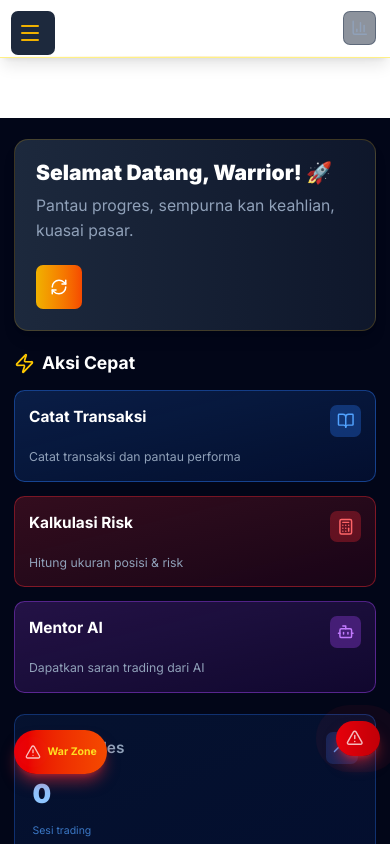
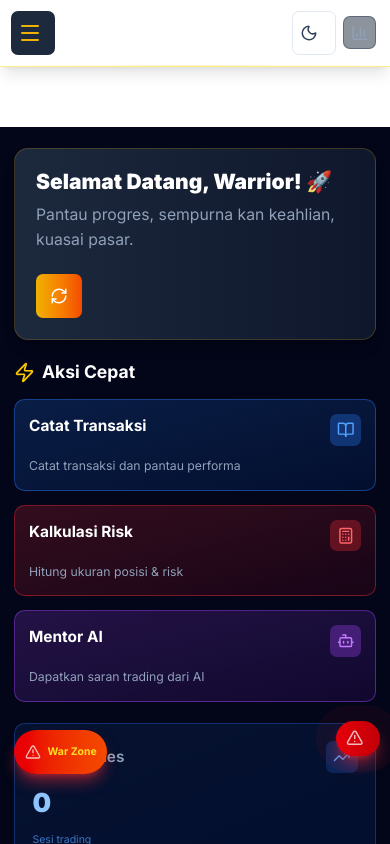
Before and after one commit to Hdiignna-DEV/mpt-warrior, a Next.js app: page / in a window 390 px wide. Built offline with nearby package versions, Linux system fonts and the light colour scheme.

Commit message:
feat: complete dark/light theme support with persistent storage, enhance header with theme toggle, improve sidebar mobile responsiveness

```diff
--- a/src/components/Header.tsx
+++ b/src/components/Header.tsx
@@ -3,6 +3,7 @@
 import { Zap, TrendingUp, Target, BarChart3 } from 'lucide-react';
 import Link from 'next/link';
 import { useEffect, useState } from 'react';
+import { ThemeToggle } from './ThemeToggle';
 
 export default function Header() {
   const [stats, setStats] = useState({
@@ -85,10 +86,14 @@ export default function Header() {
             </div>
           </div>
 
-          {/* Analytics Button */}
-          <Link href="/analytics" className="p-2 md:p-3 rounded-lg bg-slate-800/50 hover:bg-slate-700 border border-slate-700/50 hover:border-yellow-500/30 transition-all hover:shadow-lg hover:shadow-yellow-500/20">
-            <BarChart3 className="w-5 h-5 text-slate-400 hover:text-yellow-400 transition-colors" />
-          </Link>
+          {/* Right Controls */}
+          <div className="flex items-center gap-2">
+            <ThemeToggle />
+
+            <Link href="/analytics" className="p-2 md:p-3 rounded-lg bg-slate-800/50 hover:bg-slate-700 border border-slate-700/50 hover:border-yellow-500/30 transition-all hover:shadow-lg hover:shadow-yellow-500/20">
+              <BarChart3 className="w-5 h-5 text-slate-400 hover:text-yellow-400 transition-colors" />
+            </Link>
+          </div>
         </div>
 
         {/* Divider */}
--- a/src/components/Sidebar.tsx
+++ b/src/components/Sidebar.tsx
@@ -107,7 +107,7 @@ export default function Sidebar() {
           <div className="flex justify-center">
             <ThemeToggle />
           </div>
-          <p className="text-xs text-slate-500 text-center font-medium\">
+          <p className="text-xs text-slate-500 text-center font-medium">
             v5.0 (Enhanced)
           </p>
         </div>
--- a/src/components/ThemeProvider.tsx
+++ b/src/components/ThemeProvider.tsx
@@ -9,7 +9,7 @@ interface ThemeProviderWrapperProps {
 
 export function ThemeProviderWrapper({ children }: ThemeProviderWrapperProps) {
   return (
-    <ThemeProvider attribute="class" defaultTheme="dark" enableSystem>
+    <ThemeProvider attribute="class" defaultTheme="system" enableSystem storageKey="mpt-theme">
       {children}
     </ThemeProvider>
   );
--- a/src/components/ThemeToggle.tsx
+++ b/src/components/ThemeToggle.tsx
@@ -19,11 +19,12 @@ export function ThemeToggle() {
   return (
     <button
       onClick={() => setTheme(theme === 'dark' ? 'light' : 'dark')}
-      className="p-2 rounded-lg bg-slate-800 hover:bg-slate-700 text-yellow-500 transition-colors"
+      className={`p-2 rounded-lg transition-colors transform hover:scale-105 border ${theme === 'dark' ? 'bg-slate-800 text-yellow-400 border-slate-700' : 'bg-white text-slate-700 border-slate-200'}`}
       aria-label="Toggle theme"
+      aria-pressed={theme === 'dark'}
       title={theme === 'dark' ? 'Switch to Light Mode' : 'Switch to Dark Mode'}
     >
-      {theme === 'dark' ? <Sun size={20} /> : <Moon size={20} />}
+      {theme === 'dark' ? <Sun size={18} /> : <Moon size={18} />}
     </button>
   );
 }
```
